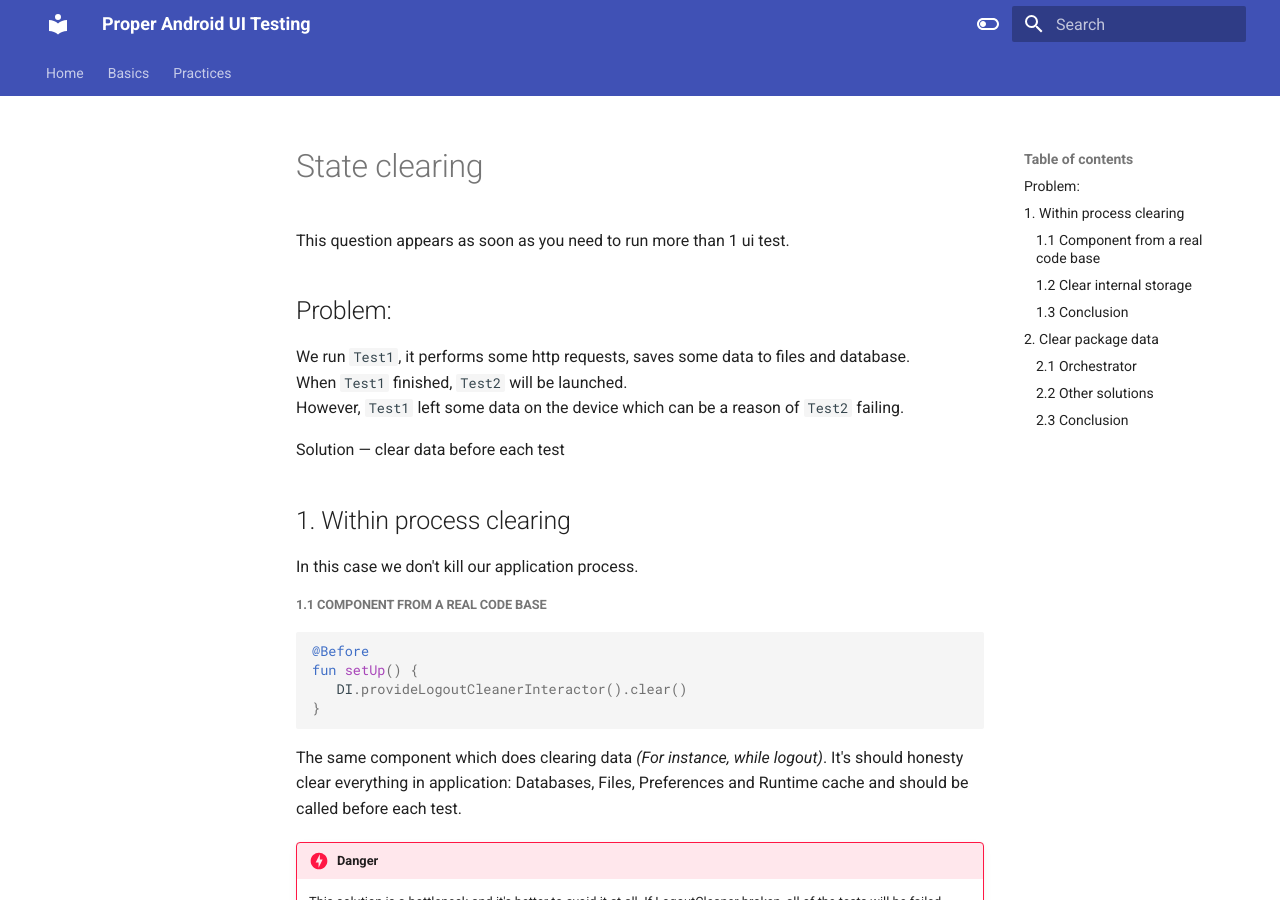
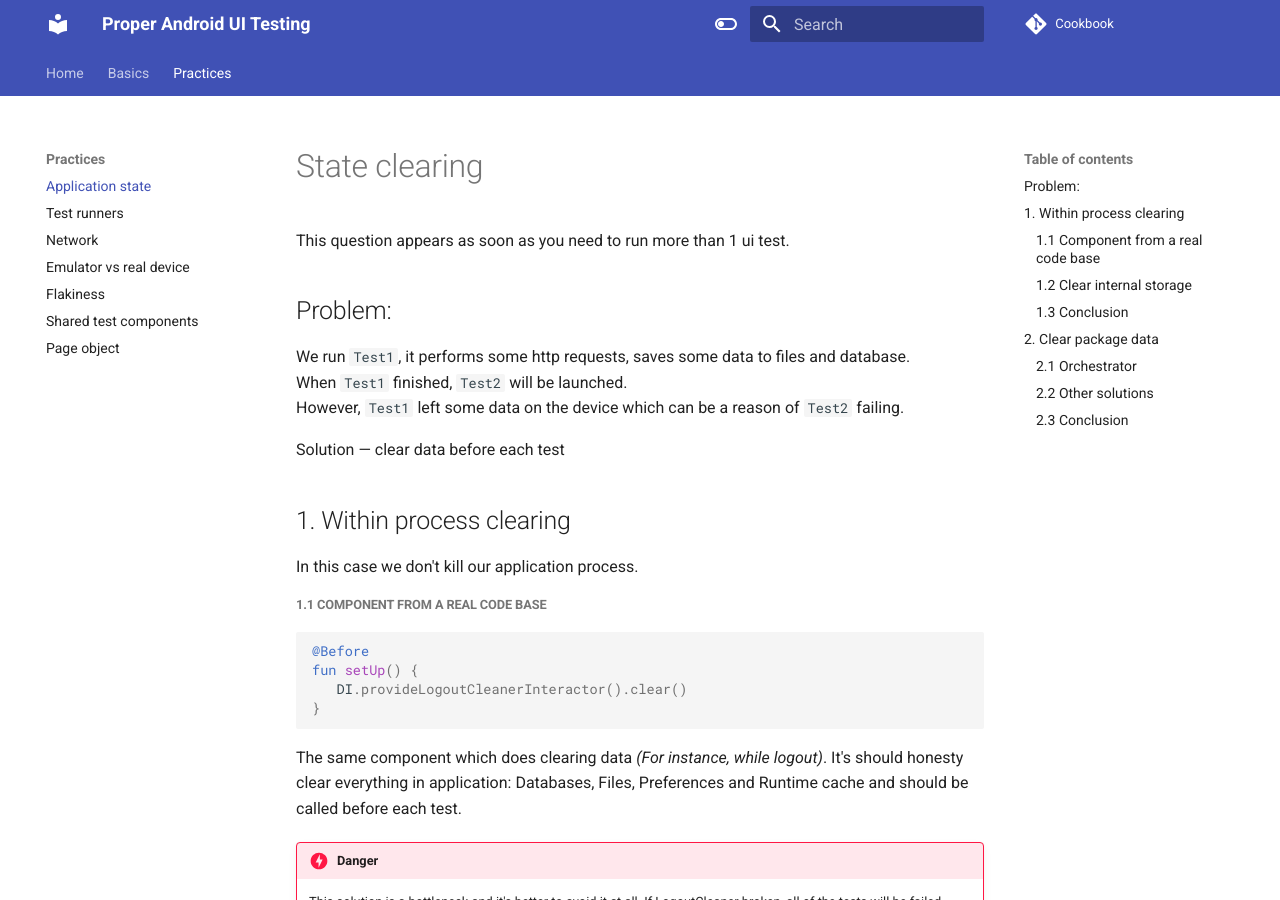
Before and after one commit to android-ui-testing/Cookbook, an MkDocs documentation site: the page built from docs/content/practices/state_clearing.md, in a window 1280 px wide and 900 px high. Built offline with MkDocs 1.6.1 and Material for MkDocs 9.7.7, drawn with Linux system fonts in a browser that asks for light colours; comment, search, counter and statistics services are not loaded; some of the changed lines change nothing that is shown.

Commit message:
Some fixes + Images

```diff
--- a/mkdocs.yml
+++ b/mkdocs.yml
@@ -1,5 +1,10 @@
 site_name: Proper Android UI Testing
+repo_url: https://github.com/android-ui-testing/Cookbook
+repo_name: Cookbook
+edit_uri: tree/main/docs/content
+docs_dir: 'docs/content'
 remote_branch: gh-pages
+language: en
 
 theme:
   name: 'material'
@@ -41,9 +46,3 @@
   - pymdownx.inlinehilite
   - pymdownx.superfences
   - pymdownx.snippets
-
-
-include_search_page: false
-search_index_only: true
-
-language: en
```
